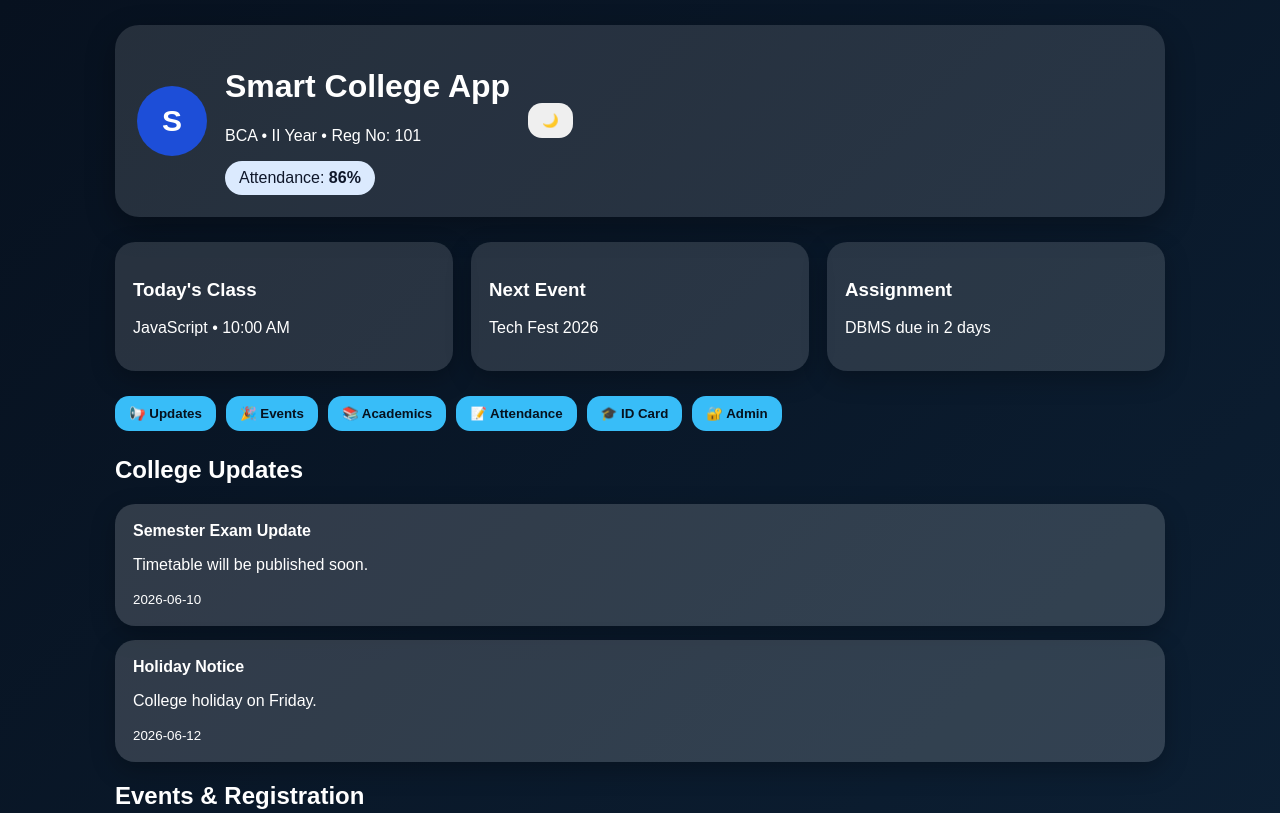
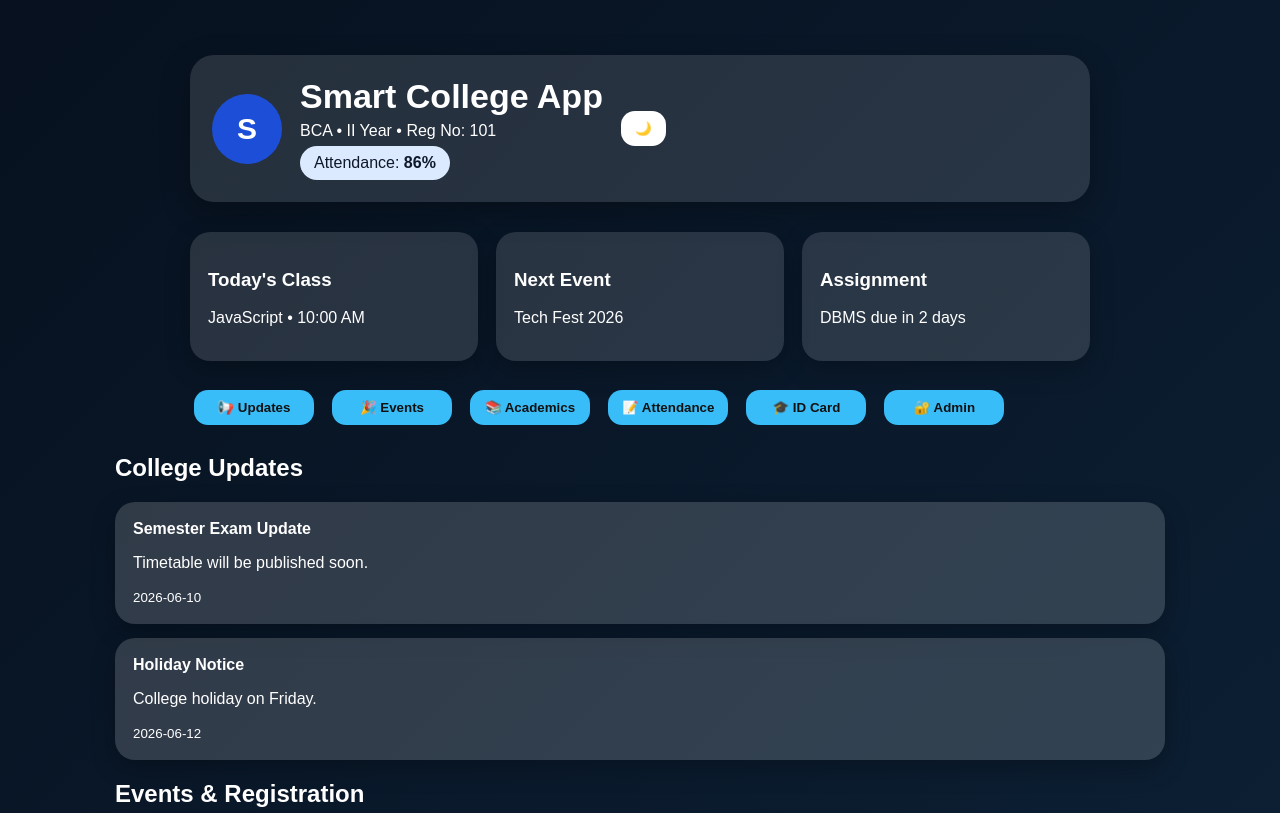
Before and after one commit to sreejithsureshkumar7-sketch/college-app, a plain HTML site: page index.html in a window 1280 px wide. Shown: the top 813 px of the page. Drawn offline with Linux system fonts and the light colour scheme; no server answers.

Commit message:
Update style.css

```diff
--- a/style.css
+++ b/style.css
@@ -99,3 +99,41 @@ input,textarea{
   .app-shell{padding:15px;padding-bottom:90px}
   .hero{align-items:flex-start}
 }
+.hero{
+  max-width:900px;
+  margin:30px auto;
+}
+
+.smart-grid,
+.quick-actions,
+.panel{
+  max-width:900px;
+  margin-left:auto;
+  margin-right:auto;
+}
+
+.quick-actions button{
+  min-width:120px;
+  margin:4px;
+  color:#111;
+}
+
+#themeBtn{
+  background:#fff;
+  color:#111;
+}
+
+.hero h1{
+  margin:0;
+  font-size:34px;
+}
+
+.hero p{
+  margin:6px 0;
+}
+
+@media(max-width:700px){
+  .hero{
+    margin:15px;
+  }
+}
```
